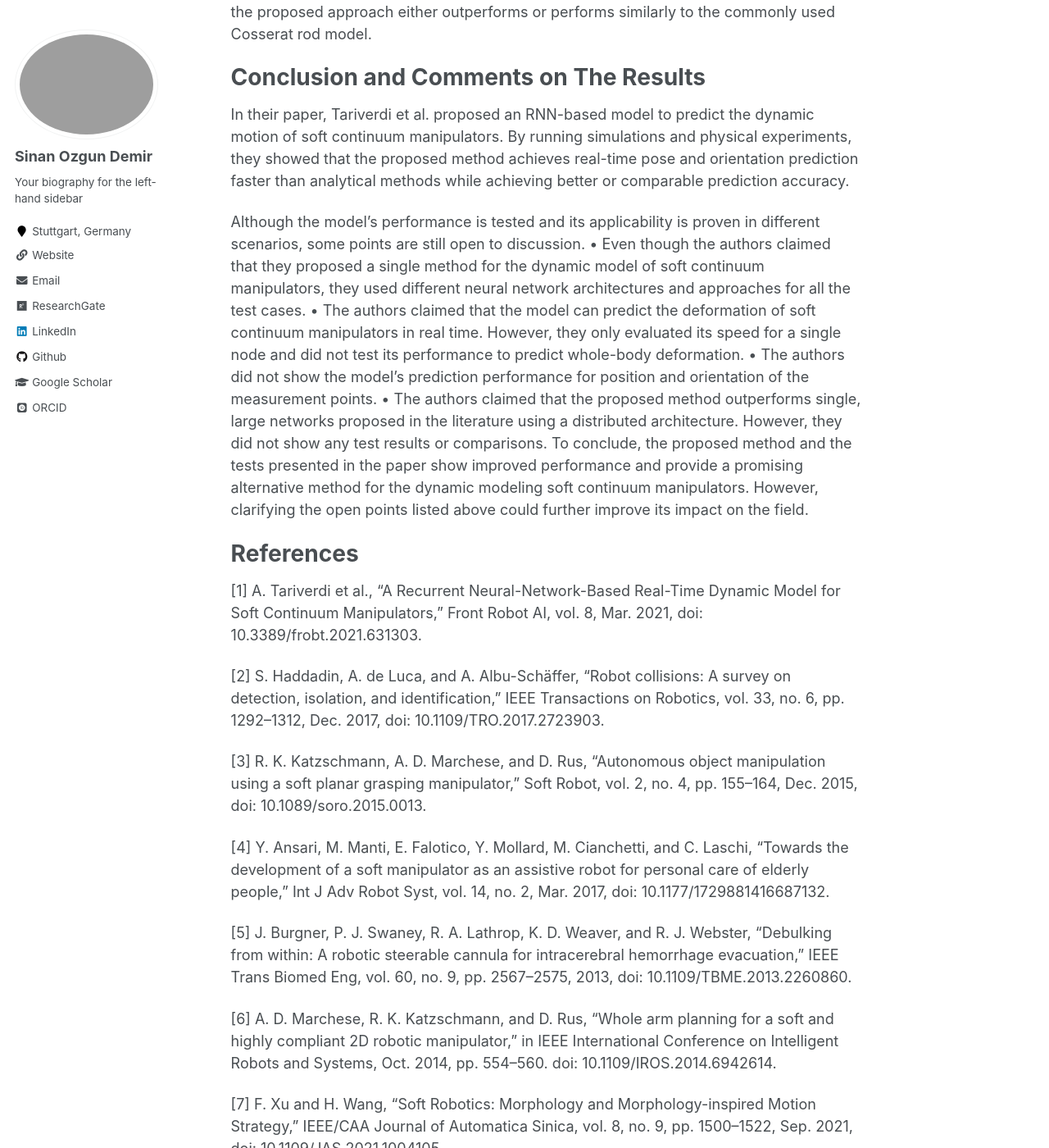
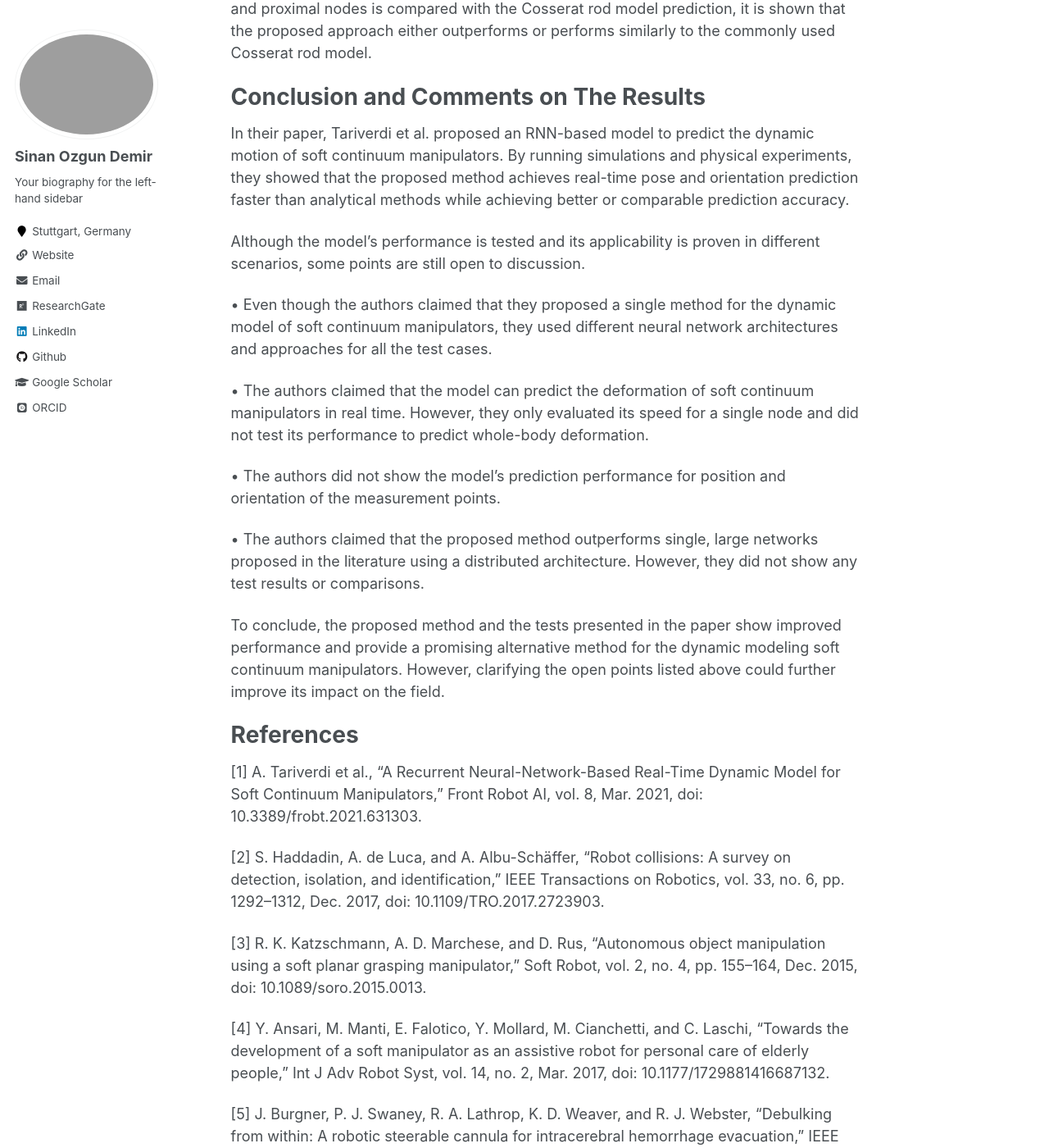
Before and after one commit to sozgundemir/sozgundemir.github.io, a Jekyll site: the page built from _posts/2023-02-26-blog-post-1.md, in a window 1280 px wide and 1400 px high, scrolled down 3512 px. Shown: the whole window at 82% size. Built offline with Jekyll 4.4.1, drawn with Linux system fonts in a browser that asks for light colours; some web fonts are replaced; part of the change alters nothing that is shown; some of the changed text lies outside the part shown.

```diff
--- a/_posts/2023-02-26-blog-post-1.md
+++ b/_posts/2023-02-26-blog-post-1.md
@@ -19,13 +19,15 @@ In this blog post, I intend to explain the outcomes of their work by going over
 
 Soft continuum manipulators are composed of soft and elastic materials, enabling high flexibility and deformability in contrast to their counterparts, rigid robots. Their deformable structure allows them to physically comply with their environment and safely use them in complex workplaces with humans [2], [1]. Thanks to their adaptive structure and safe operability, soft continuum manipulators have been used in many applications, such as dexterous grasping [3], assistive devices [4], and minimally invasive surgeries like catheter-based endovascular intervention [5].
 
+![](20230226_blogpost1/pic01_softRobots.png)
+
 Despite their promising potential, soft continuum manipulators suffer from high degrees of freedom as it increases their modeling complexity. Even though there are different approaches in the literature, they all have some drawbacks. The first kind of these approaches relies on *static or quasi-static* assumptions preventing them from being used for cases with large deformations and high actuation frequencies. The second common approach can fully model the dynamics of the manipulator at the cost of high computational power, which inhibits their use in real-time modeling. Moreover, since they rely on finite elements and finite differences algorithms, they return discrete and limited-differentiable solutions, which is crucial for model-based controllers.
 
 Alternative to these two approaches, neural network (NN) methods can represent complex partial differential equations (PDE) used to model the soft manipulators' nonlinear behavior with high accuracy and unlimited differentiability. Moreover, by using a lower number of parameters compared to finite element methods, their computational power requirement is reduced. With the use of recurrent neural networks (RNNs), which introduce the history into the input layer, the modeling accuracy for the dynamic systems can be further improved.
 
 # RNN-based Dynamic Model of Soft Continuum Manipulators
 
-Authors of ['A Recurrent Neural-Network-Based Real-Time Dynamic Model for Soft Continuum Manipulators'](https://doi.org/10.3389/frobt.2021.631303) propose an RNN-based approach to model the dynamics of soft continuum manipulator, which is scalable, can run in parallel and most importantly can predict the manipulator's shape under applied forces and torques in real-time.
+Authors propose an RNN-based approach to model the dynamics of soft continuum manipulator, which is scalable, can run in parallel and most importantly can predict the manipulator's shape under applied forces and torques in real-time.
 
 In the scope of this study, Tariverdi et al. implemented two different architectures of RNN to predict the position of a point on a soft continuum manipulator. The first network considers only the internal dynamics of the body while omitting the external forces. Stacks of long short-term memory (LSTM) layers are utilized for each time point, followed by a dense layer combining their outputs to include the position data history in prediction. The second network, on the other hand, includes the external stimuli by using dense layers and concatenating their outputs with the outputs of internal dynamics.
 
@@ -66,10 +68,15 @@ As the last test case, the proposed model's performance is evaluated by running
 In their paper, Tariverdi et al. proposed an RNN-based model to predict the dynamic motion of soft continuum manipulators. By running simulations and physical experiments, they showed that the proposed method achieves real-time pose and orientation prediction faster than analytical methods while achieving better or comparable prediction accuracy.
 
 Although the model's performance is tested and its applicability is proven in different scenarios, some points are still open to discussion.
-    • Even though the authors claimed that they proposed a single method for the dynamic model of soft continuum manipulators, they used different neural network architectures and approaches for all the test cases.
-    • The authors claimed that the model can predict the deformation of soft continuum manipulators in real time. However, they only evaluated its speed for a single node and did not test its performance to predict whole-body deformation.
-    • The authors did not show the model's prediction performance for position and orientation of the measurement points.
-    • The authors claimed that the proposed method outperforms single, large networks proposed in the literature using a distributed architecture. However, they did not show any test results or comparisons.
+
+• Even though the authors claimed that they proposed a single method for the dynamic model of soft continuum manipulators, they used different neural network architectures and approaches for all the test cases.
+
+• The authors claimed that the model can predict the deformation of soft continuum manipulators in real time. However, they only evaluated its speed for a single node and did not test its performance to predict whole-body deformation.
+
+• The authors did not show the model's prediction performance for position and orientation of the measurement points.
+
+• The authors claimed that the proposed method outperforms single, large networks proposed in the literature using a distributed architecture. However, they did not show any test results or comparisons.
+
 To conclude, the proposed method and the tests presented in the paper show improved performance and provide a promising alternative method for the dynamic modeling soft continuum manipulators. However, clarifying the open points listed above could further improve its impact on the field.
 
 # References
```
Also changed, not shown: images/20230226_blogpost1/pic01_softRobots.png (added), images/20230226_blogpost1/pic02_nnArchitectures.png (added), images/20230226_blogpost1/pic03_withoutExternalForce.png (added), images/20230226_blogpost1/pic04_withExternalForce.png (added), images/20230226_blogpost1/pic05_withExternalForce_samplePath2.png (added), images/20230226_blogpost1/pic06_combinedExternalForce.png (added), images/20230226_blogpost1/pic07_physicalExperiments.png (added), images/profile.png (deleted).
